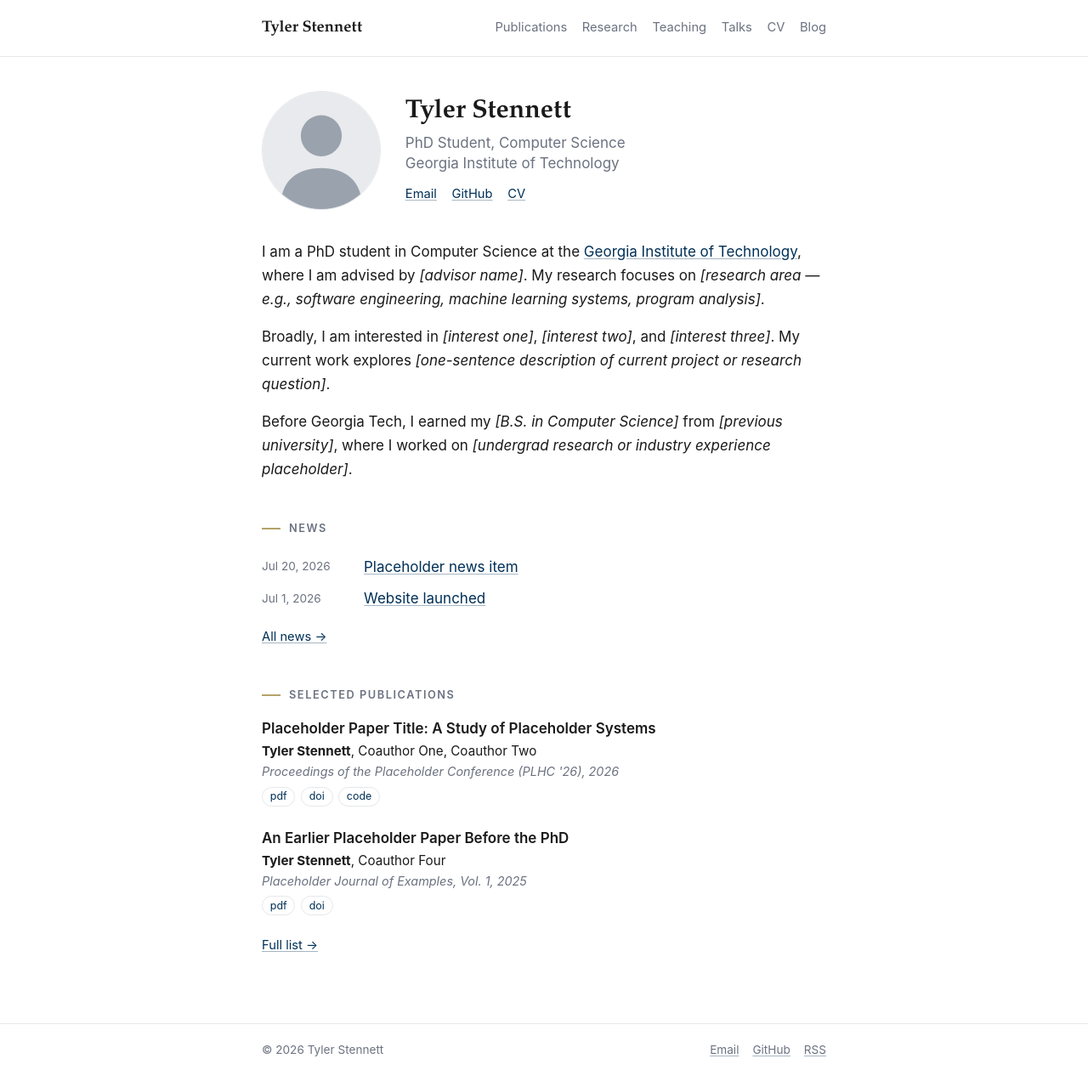
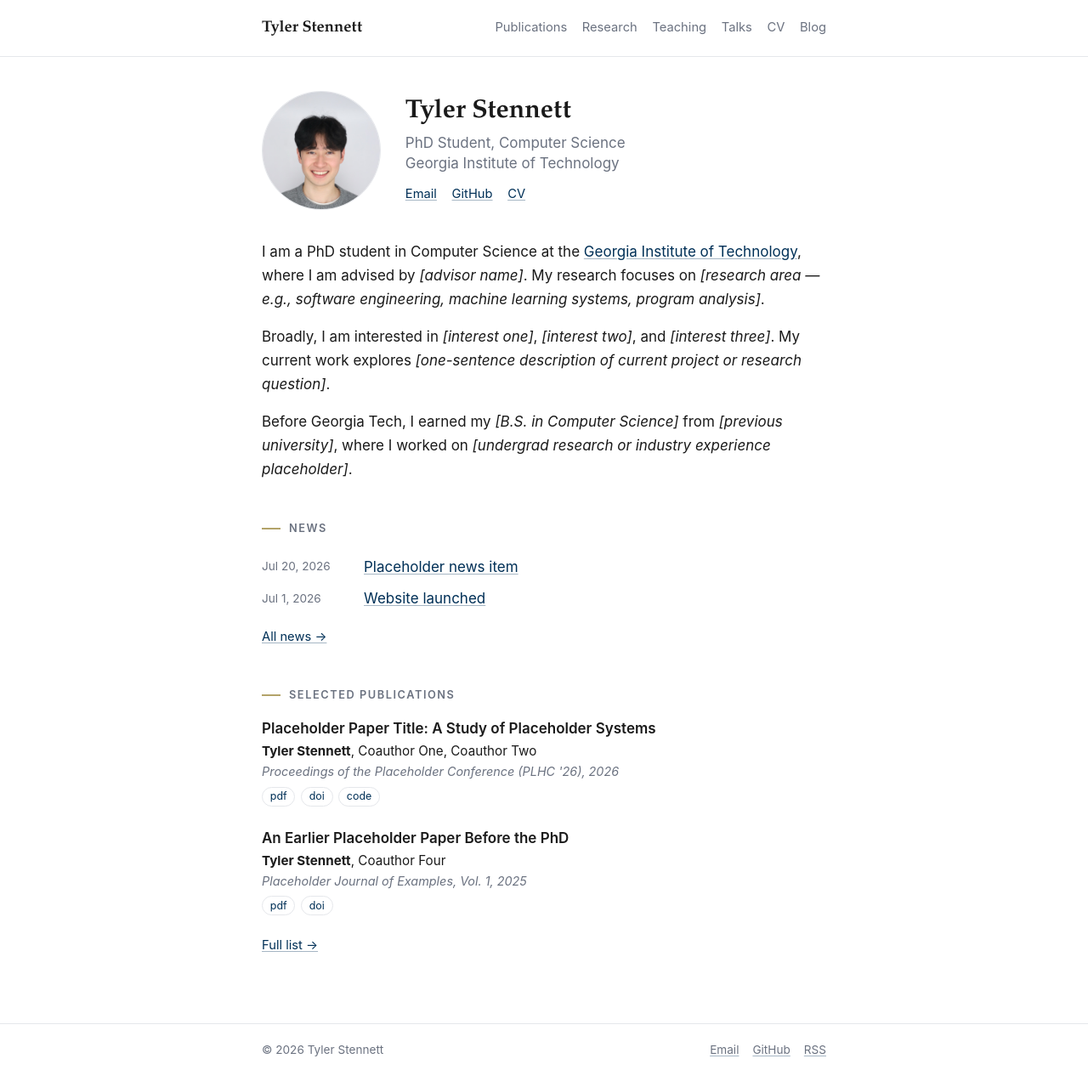
Before and after one commit to tylerstennett/tylerstennett.github.io, a Jekyll site: the page built from index.md, in a window 1280 px wide. Shown: the whole page at 85% size. Built offline with Jekyll 4.4.1, drawn with Linux system fonts in a browser that asks for light colours.

Commit message:
feat: replace placeholder profile with real headshot

```diff
--- a/_config.yml
+++ b/_config.yml
@@ -42,3 +42,4 @@ exclude:
   - CLAUDE.md
   - vendor
   - .bundle
+  - assets/img/headshot_square.png # full-res source; the site serves headshot.jpg
--- a/_layouts/home.html
+++ b/_layouts/home.html
@@ -2,7 +2,7 @@
 layout: default
 ---
 <section class="hero">
-  <img class="profile" src="{{ '/assets/img/profile.svg' | relative_url }}" alt="Portrait of {{ site.author.name }}" width="140" height="140">
+  <img class="profile" src="{{ '/assets/img/headshot.jpg' | relative_url }}" alt="Portrait of {{ site.author.name }}" width="140" height="140">
   <div class="hero-text">
     <h1>{{ site.title }}</h1>
     <p class="hero-subtitle">PhD Student, Computer Science<br>Georgia Institute of Technology</p>
```
Also changed, not shown: CLAUDE.md (+1 -1 lines), assets/img/headshot.jpg (added), assets/img/profile.svg (deleted), 1 other file.
